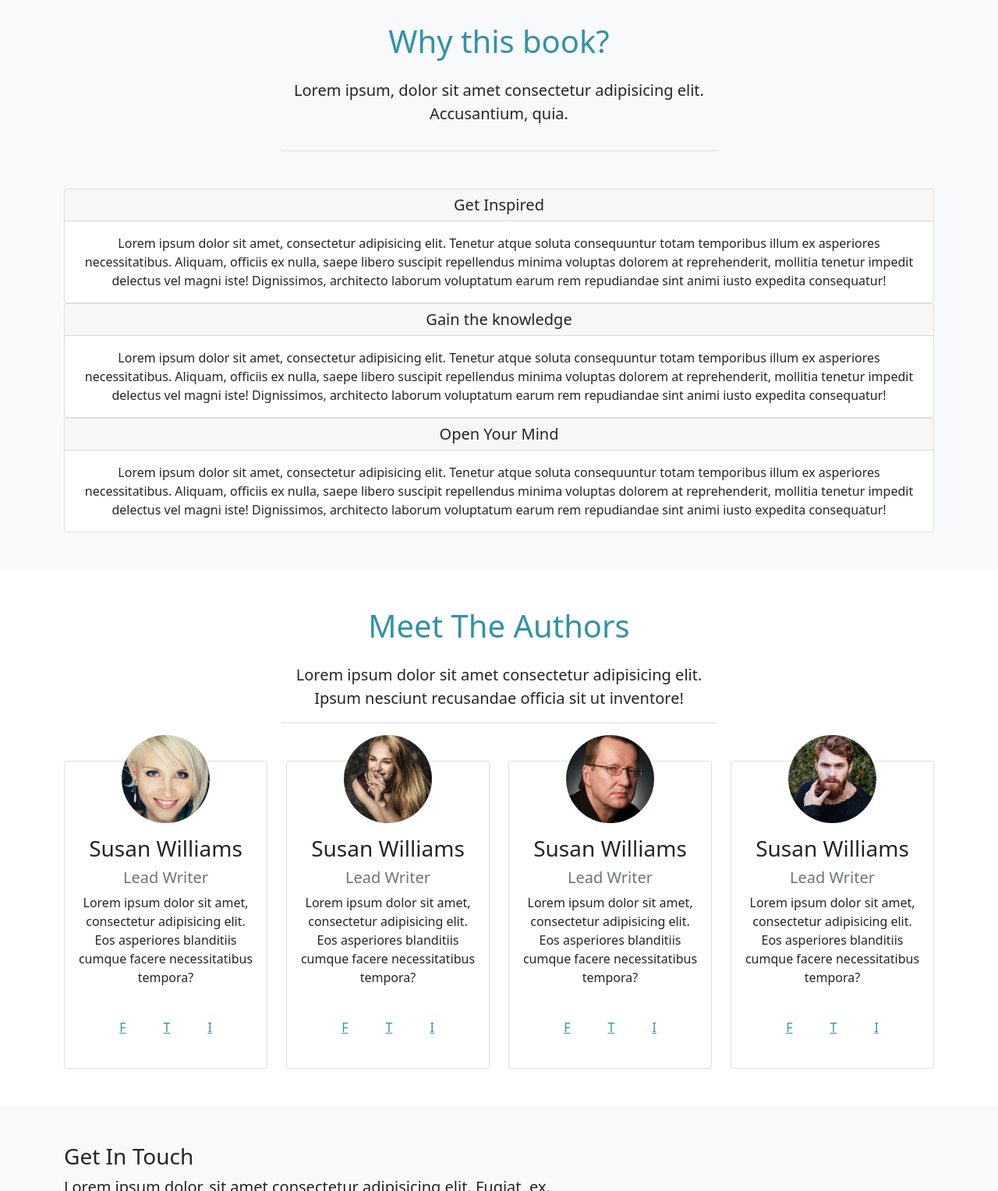
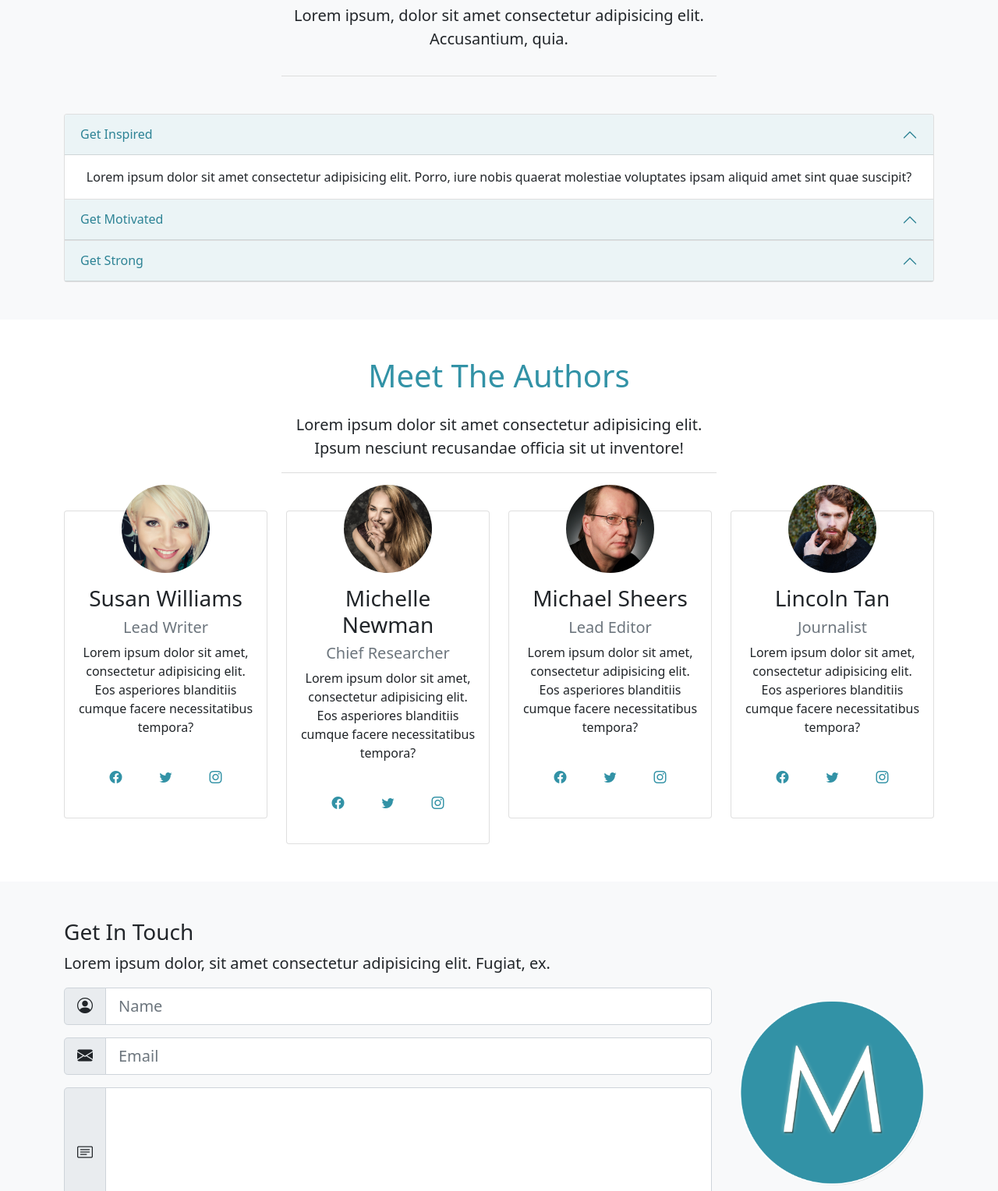
Before and after one commit to SoSimplySean/personal-practice-bootstrap-mizuxe, a website: page index.html in a window 1280 px wide. Shown: the part 1272-2800 px from the top of the page at 78% size. Drawn offline with nearby package versions, Linux system fonts and the light colour scheme.

Commit message:
Completed website

```diff
--- a/index.html
+++ b/index.html
@@ -9,12 +9,16 @@
     <link rel="stylesheet" href="./styles/css/bootstrap-utilities.css" />
     <link rel="stylesheet" href="./styles/css/bootstrap.css" />
     <link rel="stylesheet" href="./styles/css/styles.css" />
+    <link
+      rel="stylesheet"
+      href="https://cdn.jsdelivr.net/npm/bootstrap-icons@1.7.1/font/bootstrap-icons.css"
+    />
     <title>Bootstrap - Mizuxe</title>
   </head>
   <body>
     <nav class="navbar navbar-expand-md navbar-light fixed-top py-4">
       <div class="container">
-        <a href="#home" class="navbar-brand">
+        <a href="#showcase" class="navbar-brand">
           <img src="./img/mlogo.png" width="50" height="50" alt="" />
           <h3 class="d-inline align-middle">Mizuxe</h3>
         </a>
@@ -28,7 +32,7 @@
         <div id="navbarCollapse" class="collapse navbar-collapse">
           <ul class="navbar-nav" style="margin-left: auto">
             <li class="nav-item">
-              <a href="#home" class="nav-link">Home</a>
+              <a href="#" class="nav-link">Home</a>
             </li>
             <li class="nav-item">
               <a href="#about" class="nav-link">About</a>
@@ -46,21 +50,20 @@
 
     <!-- SHOWCASE -->
 
-    <section id="showcase" class="py-5">
-      <div class="primary-overlay text-white"></div>
+    <section id="showcase" class="d-flex align-items-center">
       <div class="container">
         <div class="row">
-          <div class="col-lg-6 text-center">
-            <h1 class="display-2 mt-5 pt-5">Do What You Dream Of...</h1>
+          <div class="col-lg-6 text-center align-self-center text-white">
+            <h1 class="display-1">Do What You Dream Of...</h1>
             <p class="lead">
               Lorem, ipsum dolor sit amet consectetur adipisicing elit. Enim,
               sequi!
             </p>
             <a href="#" class="btn btn-outline-secondary btn-lg text-white"
-              >Read More</a
+              ><i class="bi bi-arrow-right-circle-fill me-2"></i>Read More</a
             >
           </div>
-          <div class="col-lg-6" style="background-color: red">
+          <div class="col-lg-6">
             <img
               src="./img/book.png"
               alt=""
@@ -91,8 +94,8 @@
               class="form-control form-control-lg mb-resp"
             />
           </div>
-          <div class="col-md-4">
-            <button class="btn btn-primary btn-lg btn-block">Subscribe</button>
+          <div class="col-md-4 d-grid">
+            <button class="btn btn-primary btn-lg text-white">Subscribe</button>
           </div>
         </div>
       </div>
@@ -166,7 +169,80 @@
             </div>
 
             <!-- ACCORDION -->
-            <div id="accordion">
+
+            <div class="accordion" id="accordionWhy">
+              <div class="accordion-item">
+                <h2 class="accordion-header" id="headingOne">
+                  <button
+                    class="accordion-button"
+                    type="button"
+                    data-bs-toggle="collapse"
+                    data-bs-target="#collapseOne"
+                  >
+                    Get Inspired
+                  </button>
+                </h2>
+                <div
+                  id="collapseOne"
+                  class="accordion-collapse collapse show"
+                  data-bs-parent="#accordionWhy"
+                >
+                  <div class="accordion-body">
+                    Lorem ipsum dolor sit amet consectetur adipisicing elit.
+                    Porro, iure nobis quaerat molestiae voluptates ipsam aliquid
+                    amet sint quae suscipit?
+                  </div>
+                </div>
+              </div>
+              <div class="accordion-item">
+                <h2 class="accordion-header" id="headingTwo">
+                  <button
+                    class="accordion-button"
+                    type="button"
+                    data-bs-toggle="collapse"
+                    data-bs-target="#collapseTwo"
+                  >
+                    Get Motivated
+                  </button>
+                </h2>
+                <div
+                  id="collapseTwo"
+                  class="accordion-collapse collapse"
+                  data-bs-parent="#accordionWhy"
+                >
+                  <div class="accordion-body">
+                    Lorem ipsum dolor sit amet consectetur adipisicing elit.
+                    Porro, iure nobis quaerat molestiae voluptates ipsam aliquid
+                    amet sint quae suscipit?
+                  </div>
+                </div>
+              </div>
+              <div class="accordion-item">
+                <h2 class="accordion-header" id="headingOne">
+                  <button
+                    class="accordion-button"
+                    type="button"
+                    data-bs-toggle="collapse"
+                    data-bs-target="#collapseThree"
+                  >
+                    Get Strong
+                  </button>
+                </h2>
+                <div
+                  id="collapseThree"
+                  class="accordion-collapse collapse"
+                  data-bs-parent="#accordionWhy"
+                >
+                  <div class="accordion-body">
+                    Lorem ipsum dolor sit amet consectetur adipisicing elit.
+                    Porro, iure nobis quaerat molestiae voluptates ipsam aliquid
+                    amet sint quae suscipit?
+                  </div>
+                </div>
+              </div>
+            </div>
+
+            <!-- <div id="accordion">
               <div class="card">
                 <div class="card-header">
                   <h5 class="mb-0">
@@ -243,7 +319,7 @@
                   </div>
                 </div>
               </div>
-            </div>
+            </div> -->
           </div>
         </div>
       </div>
@@ -282,13 +358,13 @@
                 </p>
                 <div class="d-flex justify-content-center">
                   <div class="p-4">
-                    <a href="">F</a>
+                    <a href=""><i class="bi bi-facebook"></i></a>
                   </div>
                   <div class="p-4">
-                    <a href="">T</a>
+                    <a href=""><i class="bi bi-twitter"></i></a>
                   </div>
                   <div class="p-4">
-                    <a href="">I</a>
+                    <a href=""><i class="bi bi-instagram"></i></a>
                   </div>
                 </div>
               </div>
@@ -302,21 +378,21 @@
                   alt=""
                   class="img-fluid rounded-circle w-50 mb-3"
                 />
-                <h3>Susan Williams</h3>
-                <h5 class="text-muted">Lead Writer</h5>
+                <h3>Michelle Newman</h3>
+                <h5 class="text-muted">Chief Researcher</h5>
                 <p>
                   Lorem ipsum dolor sit amet, consectetur adipisicing elit. Eos
                   asperiores blanditiis cumque facere necessitatibus tempora?
                 </p>
                 <div class="d-flex justify-content-center">
                   <div class="p-4">
-                    <a href="">F</a>
+                    <a href=""><i class="bi bi-facebook"></i></a>
                   </div>
                   <div class="p-4">
-                    <a href="">T</a>
+                    <a href=""><i class="bi bi-twitter"></i></a>
                   </div>
                   <div class="p-4">
-                    <a href="">I</a>
+                    <a href=""><i class="bi bi-instagram"></i></a>
                   </div>
                 </div>
               </div>
@@ -330,21 +406,21 @@
                   alt=""
                   class="img-fluid rounded-circle w-50 mb-3"
                 />
-                <h3>Susan Williams</h3>
-                <h5 class="text-muted">Lead Writer</h5>
+                <h3>Michael Sheers</h3>
+                <h5 class="text-muted">Lead Editor</h5>
                 <p>
                   Lorem ipsum dolor sit amet, consectetur adipisicing elit. Eos
                   asperiores blanditiis cumque facere necessitatibus tempora?
                 </p>
                 <div class="d-flex justify-content-center">
                   <div class="p-4">
-                    <a href="">F</a>
+                    <a href=""><i class="bi bi-facebook"></i></a>
                   </div>
                   <div class="p-4">
-                    <a href="">T</a>
+                    <a href=""><i class="bi bi-twitter"></i></a>
                   </div>
                   <div class="p-4">
-                    <a href="">I</a>
+                    <a href=""><i class="bi bi-instagram"></i></a>
                   </div>
                 </div>
               </div>
@@ -358,21 +434,21 @@
                   alt=""
                   class="img-fluid rounded-circle w-50 mb-3"
                 />
-                <h3>Susan Williams</h3>
-                <h5 class="text-muted">Lead Writer</h5>
+                <h3>Lincoln Tan</h3>
+                <h5 class="text-muted">Journalist</h5>
                 <p>
                   Lorem ipsum dolor sit amet, consectetur adipisicing elit. Eos
                   asperiores blanditiis cumque facere necessitatibus tempora?
                 </p>
                 <div class="d-flex justify-content-center">
                   <div class="p-4">
-                    <a href="">F</a>
+                    <a href=""><i class="bi bi-facebook"></i></a>
                   </div>
                   <div class="p-4">
-                    <a href="">T</a>
+                    <a href=""><i class="bi bi-twitter"></i></a>
                   </div>
                   <div class="p-4">
-                    <a href="">I</a>
+                    <a href=""><i class="bi bi-instagram"></i></a>
                   </div>
                 </div>
               </div>
@@ -384,7 +460,7 @@
 
     <!-- CONTACT -->
 
-    <section class="bg-light py-5">
+    <section class="bg-light py-5" id="contact">
       <div class="container">
         <div class="row">
           <div class="col-lg-9">
@@ -395,6 +471,30 @@
             </p>
             <form action="">
               <div class="input-group input-group-lg mb-3">
+                <span class="input-group-text"
+                  ><i class="bi bi-person-circle"></i
+                ></span>
+                <input type="text" class="form-control" placeholder="Name" />
+              </div>
+              <div class="input-group input-group-lg mb-3">
+                <span class="input-group-text"
+                  ><i class="bi bi-envelope-fill"></i
+                ></span>
+                <input type="email" class="form-control" placeholder="Email" />
+              </div>
+              <div class="input-group input-group-lg mb-3">
+                <span class="input-group-text"
+                  ><i class="bi bi-card-text"></i
+                ></span>
+                <textarea
+                  name=""
+                  class="form-control"
+                  id=""
+                  rows="5"
+                ></textarea>
+              </div>
+
+              <!-- <div class="input-group input-group-lg mb-3">
                 <div class="input-group-prepend">
                   <span class="input-group-text"> C </span>
                 </div>
@@ -415,11 +515,11 @@
                   placeholder="Message"
                   rows="5"
                 ></textarea>
-              </div>
+              </div>  -->
               <input
                 type="submit"
                 value="Submit"
-                class="btn btn-primary btn-block btn-lg"
+                class="btn btn-primary btn-block btn-lg text-white"
               />
             </form>
           </div>
@@ -435,10 +535,8 @@
 
     <footer id="main-footer" class="py-5 bg-primary text-white">
       <div class="container">
-        <div class="row text-center">
-          <div class="col-md-6 ml-auto">
-            <p class="lead">Copyright &copy; 2021</p>
-          </div>
+        <div class="row">
+          <p class="lead text-md-end text-center">Copyright &copy; 2021</p>
         </div>
       </div>
     </footer>
```
Also changed, not shown: package.json (added, +23 -0 lines), styles/scss/styles.scss (+13 -12 lines), styles/css/styles.css, 2 other files.
